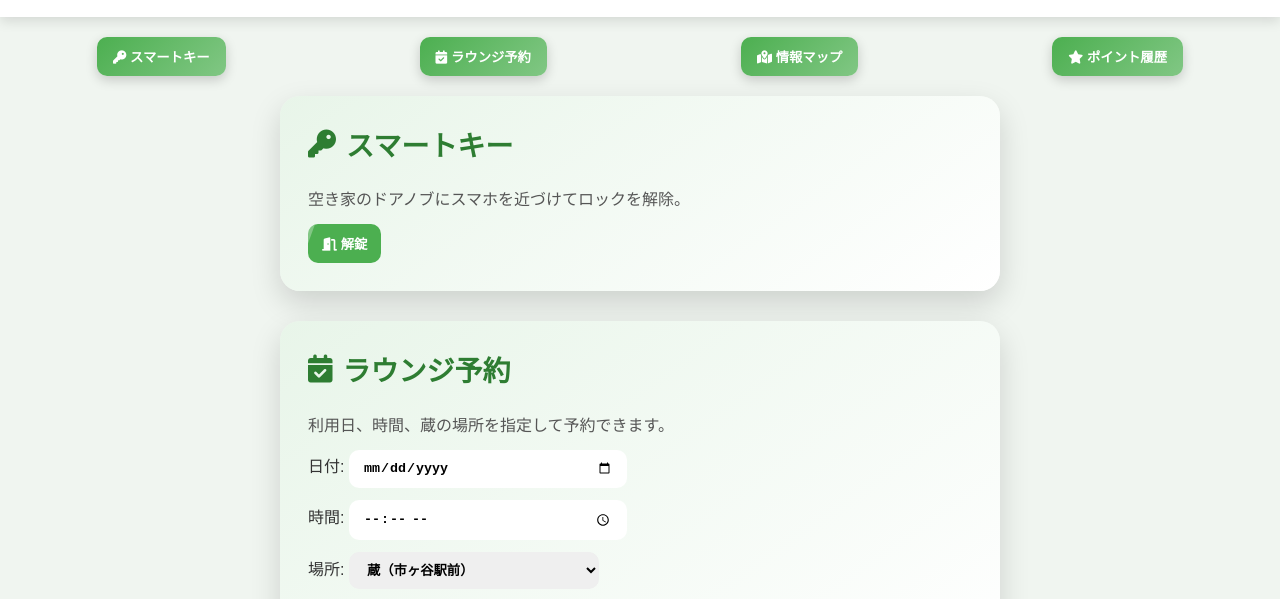
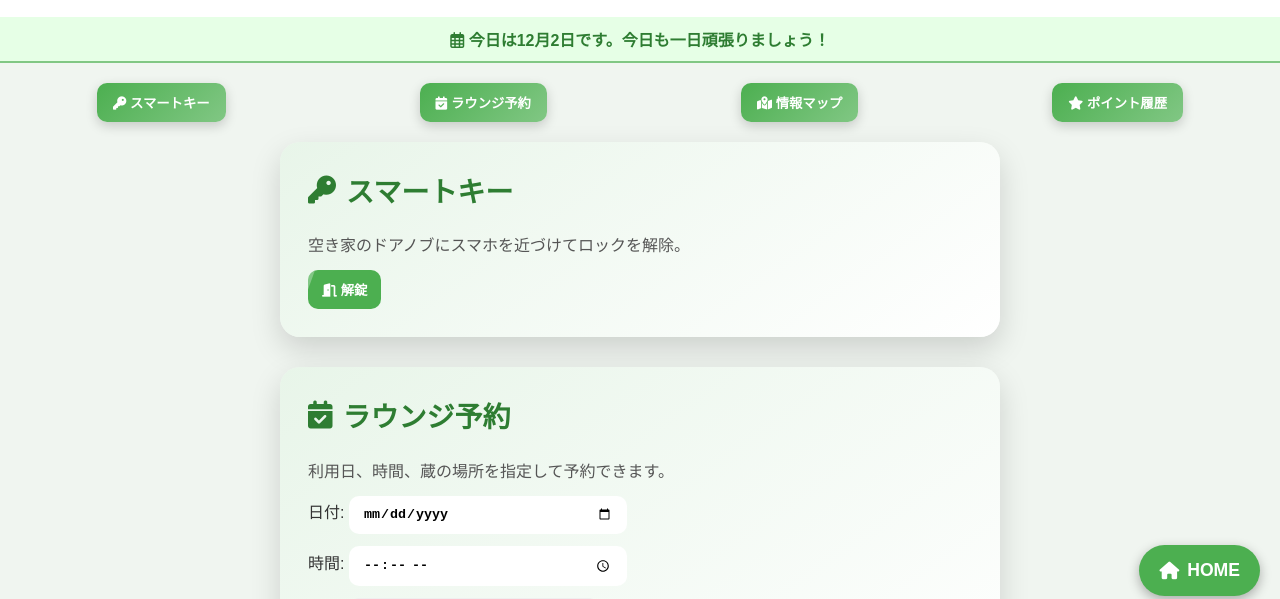
Before and after one commit to yotarouno9z-art/kura_application, a plain HTML site: page normal.html in a window 1280 px wide. Shown: the part 184-783 px from the top of the page. Drawn offline with nearby package versions, Linux system fonts and the light colour scheme.

Commit message:
Update normal.html
コミ

```diff
--- a/normal.html
+++ b/normal.html
@@ -4,7 +4,6 @@
 <meta charset="UTF-8">
 <meta name="viewport" content="width=device-width, initial-scale=1.0">
 <title>蔵 - 平常時モード</title>
-<link rel="stylesheet" href="style.css">
 <link rel="stylesheet" href="https://unpkg.com/leaflet@1.9.4/dist/leaflet.css" />
 <link rel="stylesheet" href="https://cdnjs.cloudflare.com/ajax/libs/font-awesome/6.4.0/css/all.min.css">
 <style>
@@ -16,6 +15,9 @@ body {
     color: #333;
     scroll-behavior: smooth;
     overflow-x: hidden;
+    /* フェードアニメーション用 */
+    opacity: 1;
+    transition: opacity 0.5s ease;
 }
 header {
     background: #fff;
@@ -25,6 +27,46 @@ header {
 }
 header img { width: 100px; margin-bottom: 10px; }
 header h1 { font-size: 2em; margin: 0; color: #4CAF50; font-weight: 700; }
+
+/* ----- 日付と挨拶バー (新規追加) ----- */
+#dateGreeting {
+    text-align: center;
+    padding: 10px 16px;
+    background: #e6ffe6; /* 薄いグリーン */
+    color: #2E7D32;
+    font-weight: bold;
+    font-size: 1em;
+    border-bottom: 2px solid #81C784;
+}
+
+/* ----- 固定ホームボタン (画面右下) ----- */
+#fixedHomeButton {
+    position: fixed; /* 画面に固定 */
+    bottom: 20px;    /* 画面下端から20px */
+    right: 20px;     /* 画面右端から20px */
+    z-index: 1000;   /* 他の要素より手前に表示 */
+}
+
+#fixedHomeButton button {
+    background: #4CAF50; /* 平常時テーマカラー (緑) */
+    color: white;
+    border: none;
+    padding: 15px 20px;
+    border-radius: 50px; /* 丸いボタンにする */
+    cursor: pointer;
+    font-weight: bold;
+    font-size: 1.1em;
+    box-shadow: 0 4px 12px rgba(0,0,0,0.3); /* 立体的な影 */
+    transition: all 0.3s ease;
+    display: flex;
+    align-items: center;
+    gap: 8px;
+}
+
+#fixedHomeButton button:hover {
+    background: #388E3C;
+    transform: scale(1.05);
+}
 
 /* ----- 目次ボタン ----- */
 .toc {
@@ -94,6 +136,10 @@ header h1 { font-size: 2em; margin: 0; color: #4CAF50; font-weight: 700; }
 
 /* ----- メディア ----- */
 @media screen and (max-width: 480px) {
+    #fixedHomeButton button {
+        padding: 12px 16px;
+        font-size: 1em;
+    }
     header h1 { font-size: 1.6em; }
     .card { padding: 20px; }
     .card h2 { font-size: 1.5em; }
@@ -108,6 +154,8 @@ header h1 { font-size: 2em; margin: 0; color: #4CAF50; font-weight: 700; }
     <h1>平常時モード</h1>
 </header>
 
+<div id="dateGreeting"></div>
+
 <div class="toc">
     <button onclick="scrollToCard('smartkey')"><i class="fas fa-key"></i> スマートキー</button>
     <button onclick="scrollToCard('lounge')"><i class="fas fa-calendar-check"></i> ラウンジ予約</button>
@@ -116,14 +164,12 @@ header h1 { font-size: 2em; margin: 0; color: #4CAF50; font-weight: 700; }
 </div>
 
 <div class="main-content">
-    <!-- スマートキー -->
     <div class="card" id="smartkey">
         <h2><i class="fas fa-key"></i> スマートキー</h2>
         <p>空き家のドアノブにスマホを近づけてロックを解除。</p>
         <button onclick="unlockDoor(this)"><i class="fas fa-door-open"></i> 解錠</button>
     </div>
 
-    <!-- ラウンジ予約 -->
     <div class="card" id="lounge">
         <h2><i class="fas fa-calendar-check"></i> ラウンジ予約</h2>
         <p>利用日、時間、蔵の場所を指定して予約できます。</p>
@@ -139,14 +185,12 @@ header h1 { font-size: 2em; margin: 0; color: #4CAF50; font-weight: 700; }
         <button onclick="reserveLounge()">予約する</button>
     </div>
 
-    <!-- 情報マップ -->
     <div class="card" id="mapcard">
         <h2><i class="fas fa-map-marked-alt"></i> 情報マップ</h2>
-        <p>近隣の蔵の場所を確認できます。</p>
+        <p>近隣の蔵の場所と利用状況を確認できます。</p>
         <div id="map"></div>
     </div>
 
-    <!-- ポイント履歴 -->
     <div class="card" id="points">
         <h2><i class="fas fa-star"></i> ポイント履歴</h2>
         <p>現在のポイント: <span id="currentPoints">120</span>pt</p>
@@ -156,13 +200,41 @@ header h1 { font-size: 2em; margin: 0; color: #4CAF50; font-weight: 700; }
 
 <footer>&copy; 2025 蔵アプリ All Rights Reserved.</footer>
 
+<div id="fixedHomeButton">
+    <button onclick="navigateHome()"><i class="fas fa-home"></i> HOME</button>
+</div>
 <script src="https://unpkg.com/leaflet@1.9.4/dist/leaflet.js"></script>
 <script>
+// ----- 日付と挨拶表示 (新規追加) -----
+function displayDateGreeting() {
+    const now = new Date();
+    const month = now.getMonth() + 1;
+    const day = now.getDate();
+    const greetingElement = document.getElementById('dateGreeting');
+
+    greetingElement.innerHTML = `
+        <i class="far fa-calendar-alt"></i>
+        今日は${month}月${day}日です。今日も一日頑張りましょう！
+    `;
+}
+// ページロード時に実行
+displayDateGreeting();
+
+// ----- ページ遷移アニメーション -----
+function navigateHome() {
+    document.body.style.opacity = 0;
+    setTimeout(() => {
+        window.location.href = 'index.html';
+    }, 500);
+}
+
 // ----- 目次スクロール -----
 function scrollToCard(id){
     const target = document.getElementById(id);
+    // 日付バーとヘッダーの高さ分を考慮してスクロール位置を調整
+    const offset = 80;
     const startPos = window.pageYOffset;
-    const targetPos = target.getBoundingClientRect().top + startPos - 20;
+    const targetPos = target.getBoundingClientRect().top + startPos - offset;
     const distance = targetPos - startPos;
     let startTime = null;
     function animation(currentTime){
@@ -217,11 +289,11 @@ function reserveLounge(){
 var map = L.map('map').setView([35.6935,139.7330],16);
 L.tileLayer('https://tile.openstreetmap.org/{z}/{x}/{y}.png', { maxZoom: 19 }).addTo(map);
 
-// 蔵情報
+// 蔵情報（設備と混雑人数）
 var stores = [
-    { name: '蔵（市ヶ谷駅前）', lat: 35.6925, lng: 139.7329, stock: 80, power: 60 },
-    { name: '蔵（市ヶ谷公園南）', lat: 35.6940, lng: 139.7332, stock: 45, power: 90 },
-    { name: '蔵（市ヶ谷交差点付近）', lat: 35.6930, lng: 139.7340, stock: 70, power: 50 }
+    { name: '蔵（市ヶ谷駅前）', lat: 35.6925, lng: 139.7329, facilities: ['Wi-Fi', 'カフェ', 'ボードゲーム'], crowd: 5 },
+    { name: '蔵（市ヶ谷公園南）', lat: 35.6940, lng: 139.7332, facilities: ['Wi-Fi', '自習スペース', 'トイレ'], crowd: 2 },
+    { name: '蔵（市ヶ谷交差点付近）', lat: 35.6930, lng: 139.7340, facilities: ['キッチン', '休憩スペース'], crowd: 12 }
 ];
 
 // 現在位置
@@ -230,12 +302,37 @@ const userMarker = L.marker([currentLat,currentLng], {
     icon:L.divIcon({className:'current-pos-icon',html:'<i class="fas fa-location-arrow" style="color:#007BFF;font-size:20px;transform:rotate(0deg);"></i>'})
 }).addTo(map).bindPopup("あなたの現在位置");
 
-// 蔵マーカー＋ルート＋備蓄表示
+// 蔵マーカー＋ルート＋情報表示
 stores.forEach(s=>{
+    // 設備アイコンを生成
+    const facilityIcons = s.facilities.map(f => {
+        let icon;
+        if (f === 'Wi-Fi') icon = '<i class="fas fa-wifi" title="Wi-Fi"></i>';
+        else if (f === 'カフェ') icon = '<i class="fas fa-coffee" title="カフェ"></i>';
+        else if (f === 'ボードゲーム') icon = '<i class="fas fa-dice" title="ボードゲーム"></i>';
+        else if (f === '自習スペース') icon = '<i class="fas fa-book" title="自習スペース"></i>';
+        else if (f === 'キッチン') icon = '<i class="fas fa-utensils" title="キッチン"></i>';
+        else if (f === 'トイレ') icon = '<i class="fas fa-toilet" title="トイレ"></i>';
+        else if (f === '休憩スペース') icon = '<i class="fas fa-chair" title="休憩スペース"></i>';
+        else icon = '<i class="fas fa-wrench"></i>';
+        return `<span style="margin: 0 3px;">${icon}</span>`;
+    }).join('');
+
+    // 混雑度に応じた色を設定
+    const crowdColor = s.crowd > 10 ? 'red' : s.crowd > 5 ? 'orange' : '#4CAF50'; // 緑
+
+    const popupContent = `
+        <b>${s.name}</b><br>
+        距離: ${computeDistance(currentLat,currentLng,s.lat,s.lng)}m<br>
+        <hr style="margin:5px 0;">
+        <i class="fas fa-users" style="color:${crowdColor};"></i> 混雑人数: <span style="font-weight:bold; color:${crowdColor};">${s.crowd}名</span><br>
+        <i class="fas fa-concierge-bell"></i> 設備: ${facilityIcons}
+    `;
+
     L.marker([s.lat,s.lng]).addTo(map)
-    .bindPopup(`<b>${s.name}</b><br>距離: ${computeDistance(currentLat,currentLng,s.lat,s.lng)}m
-    <br>備蓄残量: ${s.stock}%<br>電源残量: ${s.power}%`);
-    L.polyline([[currentLat,currentLng],[s.lat,s.lng]],{color:'#FF9800',weight:4,opacity:0.6,dashArray:'10,6'}).addTo(map);
+    .bindPopup(popupContent);
+    // ルートの色を平常時の緑に変更
+    L.polyline([[currentLat,currentLng],[s.lat,s.lng]],{color:'#4CAF50',weight:4,opacity:0.6,dashArray:'10,6'}).addTo(map);
 });
 
 // 距離計算
```
